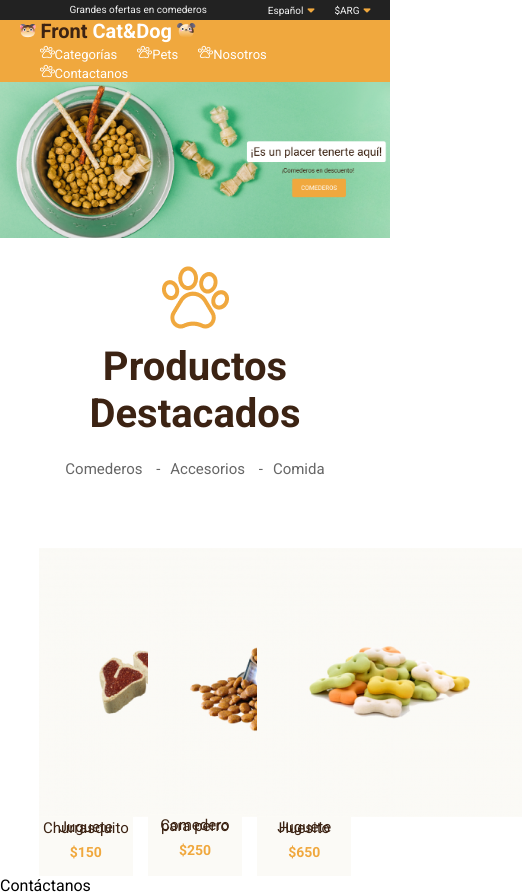
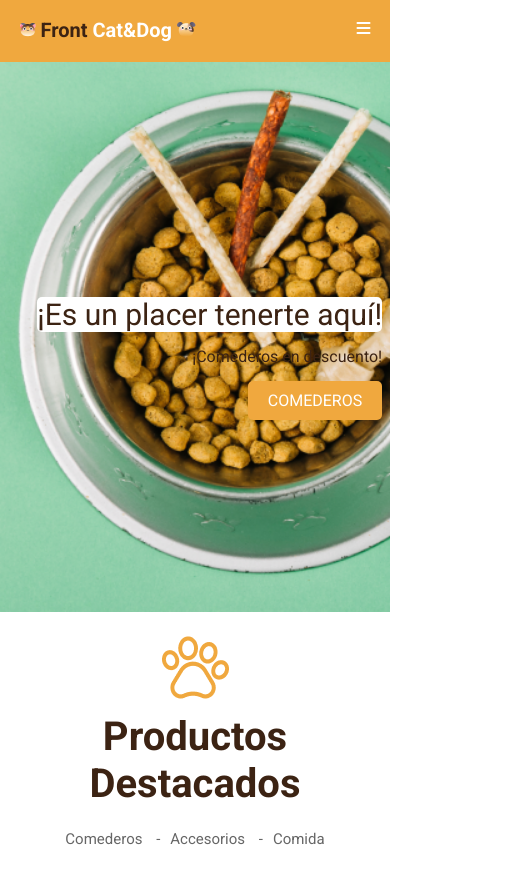
Before and after one commit to kaviur/pets-shop, a plain HTML site: page index.html in a window 390 px wide. Shown: the top 892 px of the page, 522 px wide, since content can reach past the window. Drawn offline with Linux system fonts and the light colour scheme.

Commit message:
responsive

```diff
--- a/css/style.css
+++ b/css/style.css
@@ -13,8 +13,11 @@ a{
 
 /* ++++++++++HEADER++++++++++ */
 
-.container-top, .container-bottom {
+.container-top, .container-bottom{
   width: 90%;
+  display: flex;
+  margin: auto;
+  justify-content: space-between;
 }
 
 .header-list {
@@ -22,7 +25,6 @@ a{
 }
 
 .header-container-top {
-  display: flex;
   background-color: #222222;
   color: #f3f3f3;
   font-weight: 400;
@@ -33,7 +35,6 @@ a{
 
 .header-container-bottom {
   height: 62px;
-  left: calc(50% - 1024px/2);
   top: 20px;
   background: #F0A83E;
   display: flex;
@@ -85,30 +86,71 @@ a{
   line-height: 15.23px;
 }
 
+.container-bottom i{
+  color: #ffffff;
+  visibility: hidden;
+}
+
 .nav-links > li > i {
-  color: #F0A83E;
+  color: #FFFFFF;
   margin-left: 4px;
   font-size: 0.7rem;
 }
 
 .slide {
   width: 100%;
+  display: flex;
   position: relative;
-  /* height: 700px;
-  background-image: url('../img/Slide.png'); */
+  background-image: url('../img/bowl-and-pet-daities-on-green-background1.png');
+  background-repeat: no-repeat;
+  background-size: cover;
+  background-position: left;
+  height: 550px;
 }
 
-.slide img {
+.slide a, .slide img {
   width: 100%;
-  position: relative;
 }
 
 .msj-slide {
-  display: none;
   position: absolute;
-  background-color: #f3eea2;
+  font-style: normal;
+  bottom: 35%;
+  right: 10%;
+  display: flex;
+  flex-direction: column;
+  gap: 15px;
+  align-items: center;
 }
 
+.msj-slide h3{
+  font-size: 30px;
+  line-height: 35px;
+  text-align: center;
+  font-weight: 400;
+  color: #3C2313;
+  background: #FFFFFF;
+  border-radius: 5px;
+}
+
+.msj-slide h2{
+  font-size: 16px;
+  line-height: 19px;
+  text-align: center;
+  color: #3C2313;
+  font-weight: 400;
+}
+
+.msj-slide button{
+  background: #F0A83E;
+  border-radius: 5px;
+  font-size: 16px;
+  padding: 10px 20px;
+  line-height: 19px;
+  text-align: center;
+  color: #FFFFFF;
+  border: none;
+}
 /*+++++++++++MAIN+++++++++++*/
 /*-----highlighted-products section----------*/
 
@@ -161,3 +203,46 @@ a{
 /*----------contact section-----------*/
 
 /*+++++++++FOOTER++++++++++++++*/
+
+@media only screen and (max-width: 1200px){
+  /*Tablets [601px -> 1200px]*/
+}
+@media only screen and (max-width: 604px){
+  /*Big smartphones [426px -> 600px]*/
+  .header-container-top{
+    margin-top: -100px;
+  }
+
+  .header-container-top, .container-bottom .nav-links{
+    position: absolute;
+    visibility: hidden;
+  }
+
+  .container-bottom i{
+    visibility: visible;
+  }
+
+  .highlighted-products-box{
+    flex-direction: column;
+    align-items: center;
+  }
+
+  .product-box {
+    width: auto;
+  }
+
+  .msj-slide {
+    right: 2%;
+    align-items: flex-end;
+  }
+
+  .slide {
+    background-image: url('../img/Full1.png');
+    background-position: center;
+  }
+
+}
+@media only screen and (max-width: 425px){
+  /*Small smartphones [325px -> 425px]*/
+
+}
--- a/index.html
+++ b/index.html
@@ -27,7 +27,6 @@
         </section>
         <section class="header-container-bottom">
             <div class="container-bottom">
-                <nav>
                 <div class="logo-container">
                     <a href="#">
                         <span class="logo-base">
@@ -38,22 +37,22 @@
                         </span>
                     </a>
                 </div>
-                    <div class="links-menu-container">
+                <nav class="links-menu-container">
+                    <i class="fa-solid fa-bars"></i>
                     <ul class="nav-links header-list">
                         <li>
-                                <a href=""><img src="img/pawprint 1.png" alt="">Categorías</a>
+                            <a href=""><img src="img/pawprint 1.png" alt=""> Categorías</a>
                         </li>
                         <li>
-                                <a href=""><img src="img/pawprint 1.png" alt="">Pets</a>
+                            <a href=""><img src="img/pawprint 1.png" alt=""> Pets</a>
                         </li>
                         <li>
-                                <a href=""><img src="img/pawprint 1.png" alt="">Nosotros</a>
+                            <a href=""><img src="img/pawprint 1.png" alt=""> Nosotros</a>
                         </li>
                         <li>
-                                <a href=""><img src="img/pawprint 1.png" alt="">Contactanos</a>
+                            <a href=""><img src="img/pawprint 1.png" alt=""> Contactanos</a>
                         </li>
                     </ul>
-                    </div>
                 </nav>
             </div>
         </section>
@@ -61,10 +60,9 @@
     <main>
         <section>
             <div class="slide">
-                <a href="#"><img src="img/Slide.png" alt="slide"></a>
                 <div class="msj-slide">
                     <h3>¡Es un placer tenerte aquí!</h3>
-                    <h3>¡Comederos en descuento!</h3>
+                    <h2>¡Comederos en descuento!</h2>
                     <button>COMEDEROS</button>
                 </div>
             </div>
```
Also changed, not shown: img/Full1.png (added), img/bowl-and-pet-daities-on-green-background1.png (renamed from img/bowl-and-pet-daities-on-green-background 1.png). Lines whose indentation alone changed are shown as unchanged.
